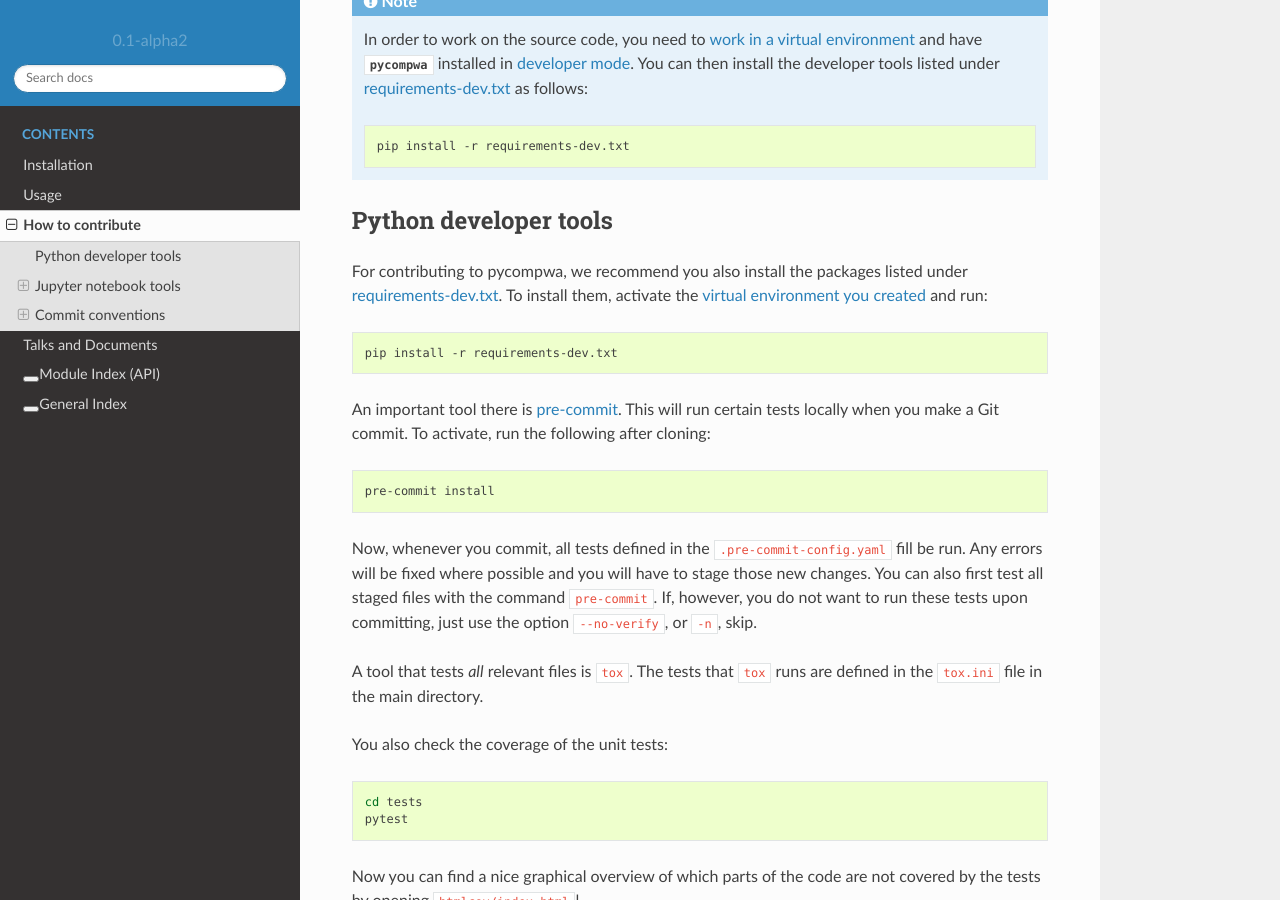
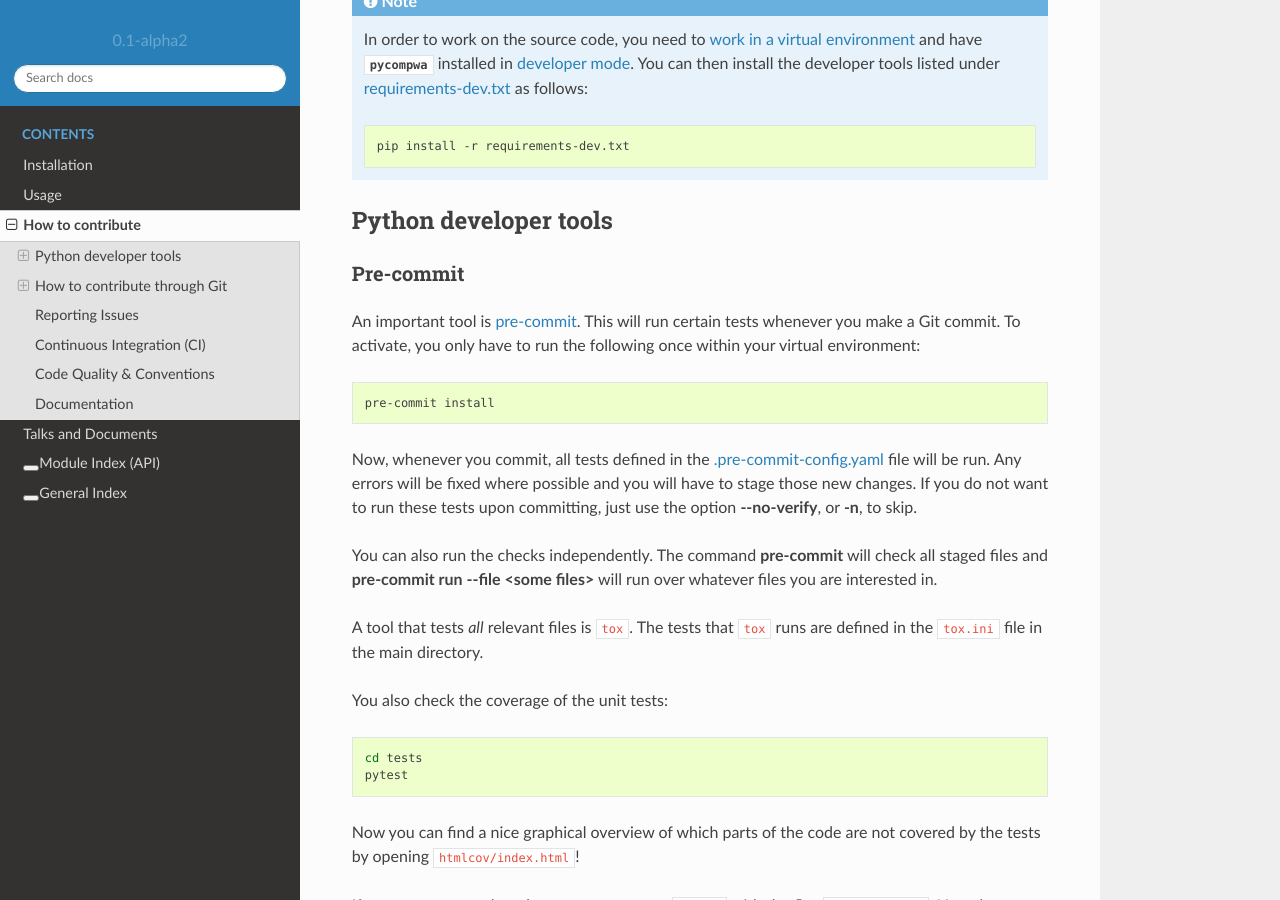
Before and after one commit to ComPWA/pycompwa, a Sphinx documentation site: the page built from doc/source/contribute.rst, in a window 1280 px wide and 900 px high, scrolled down 269 px. Built offline with Sphinx 7.4.7 and the Read the Docs theme 2.0.0, drawn with Linux system fonts in a browser that asks for light colours; pages that are not in the unit, such as notebooks, are missing from menus; the version number is read from the project's files by our own code.

Commit message:
docs: improve pre-commit instructions

```diff
--- a/doc/source/contribute.rst
+++ b/doc/source/contribute.rst
@@ -24,31 +24,28 @@
 .. _python-dev-tools:
 
 Python developer tools
-^^^^^^^^^^^^^^^^^^^^^^
+----------------------
 
-For contributing to pycompwa, we recommend you also install the packages listed
-under `requirements-dev.txt
-<https://github.com/ComPWA/pycompwa/blob/master/requirements-dev.txt>`_. To
-install them, activate the :doc:`virtual environment you created
-</install/virtual-environment>` and run:
+Pre-commit
+^^^^^^^^^^
 
-.. code-block:: shell
-
-  pip install -r requirements-dev.txt
-
-An important tool there is `pre-commit <https://pre-commit.com/>`_. This will
-run certain tests locally when you make a Git commit. To activate, run the
-following after cloning:
+An important tool is `pre-commit <https://pre-commit.com/>`_. This will run
+certain tests whenever you make a Git commit. To activate, you only have to run
+the following once within your virtual environment:
 
 .. code-block:: shell
 
   pre-commit install
 
-Now, whenever you commit, all tests defined in the ``.pre-commit-config.yaml``
-fill be run. Any errors will be fixed where possible and you will have to stage
-those new changes. You can also first test all staged files with the command
-``pre-commit``. If, however, you do not want to run these tests upon
-committing, just use the option ``--no-verify``, or ``-n``, skip.
+Now, whenever you commit, all tests defined in the `.pre-commit-config.yaml
+<https://github.com/ComPWA/pycompwa/blob/master/.pre-commit-config.yaml>`_ file
+will be run. Any errors will be fixed where possible and you will have to stage
+those new changes. If you do not want to run these tests upon committing, just
+use the option :command:`--no-verify`, or :command:`-n`, to skip.
+
+You can also run the checks independently. The command :command:`pre-commit`
+will check all staged files and :command:`pre-commit run --file <some files>`
+will run over whatever files you are interested in.
 
 A tool that tests *all* relevant files is ``tox``. The tests that ``tox`` runs
 are defined in the ``tox.ini`` file in the main directory.
```
